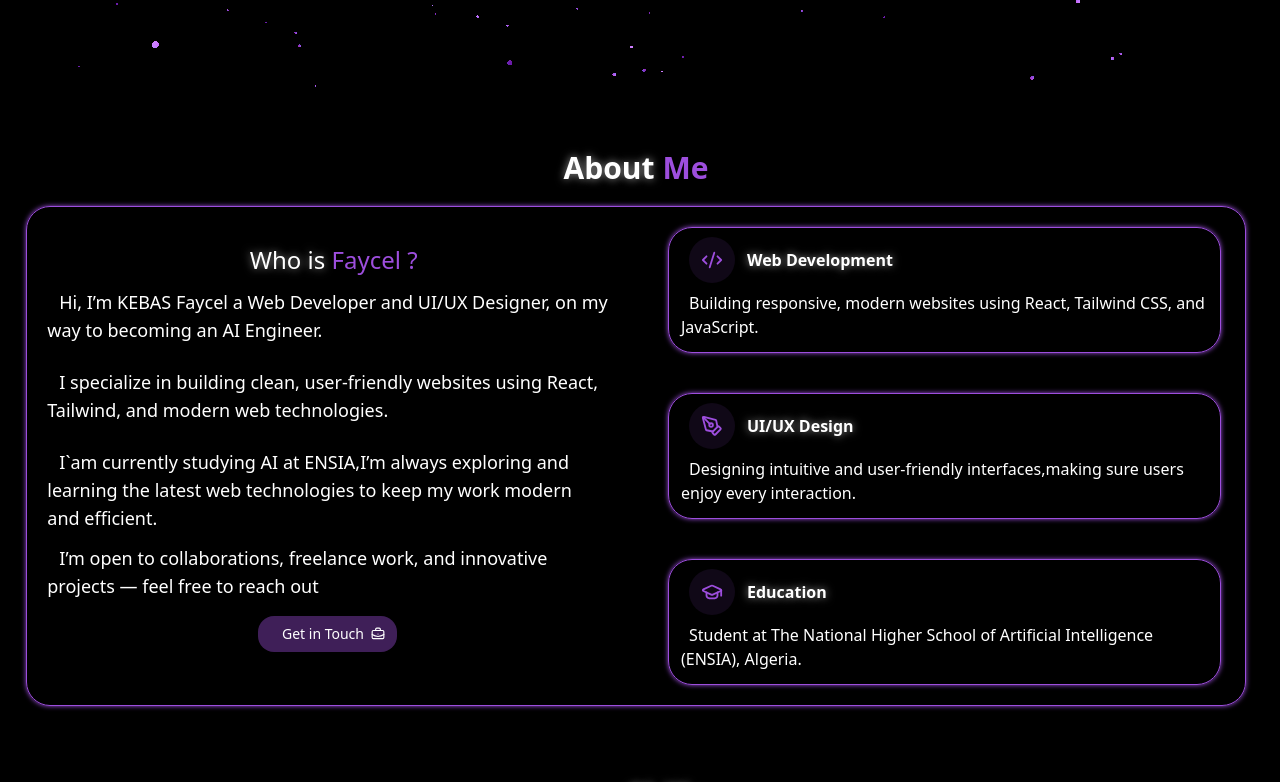
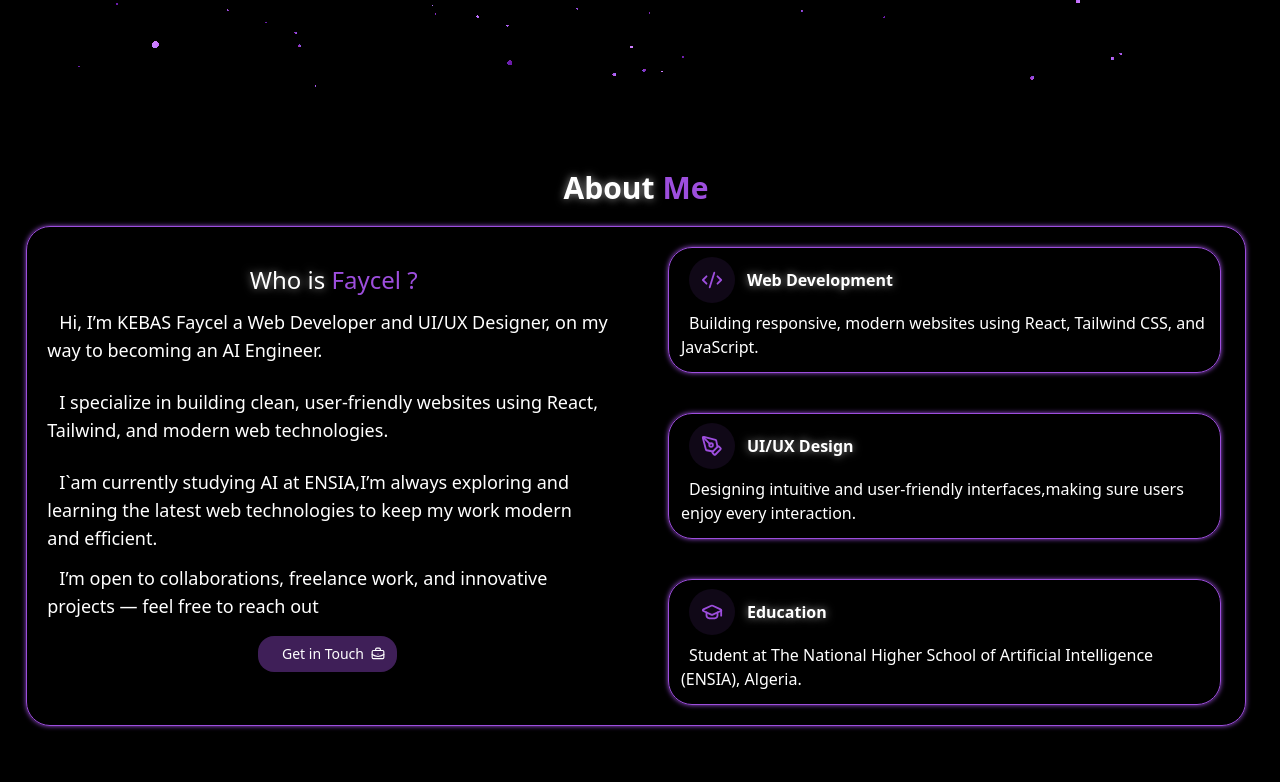
Before and after one commit to kebasfaycel/my-portfolio, a React (Vite) app: page / in a window 1280 px wide. Shown: the part 702-1484 px from the top of the page. Built offline with nearby package versions, Linux system fonts and the light colour scheme.

Commit message:
delete btn

```diff
--- a/src/components/About.jsx
+++ b/src/components/About.jsx
@@ -8,7 +8,7 @@ export default function About() {
   return (
     <section
       id="about"
-      className="relative px-3 flex flex-col my-5 justify-center items-center text-white w-full"
+      className="relative px-3 flex flex-col my-10 justify-center items-center text-white w-full"
     >
       <div className=" w-[99%] flex  p-3 flex-col items-center justify-center my-5 mr-3 ml-1">
         <h2 className=" text-3xl font-bold ">
```
